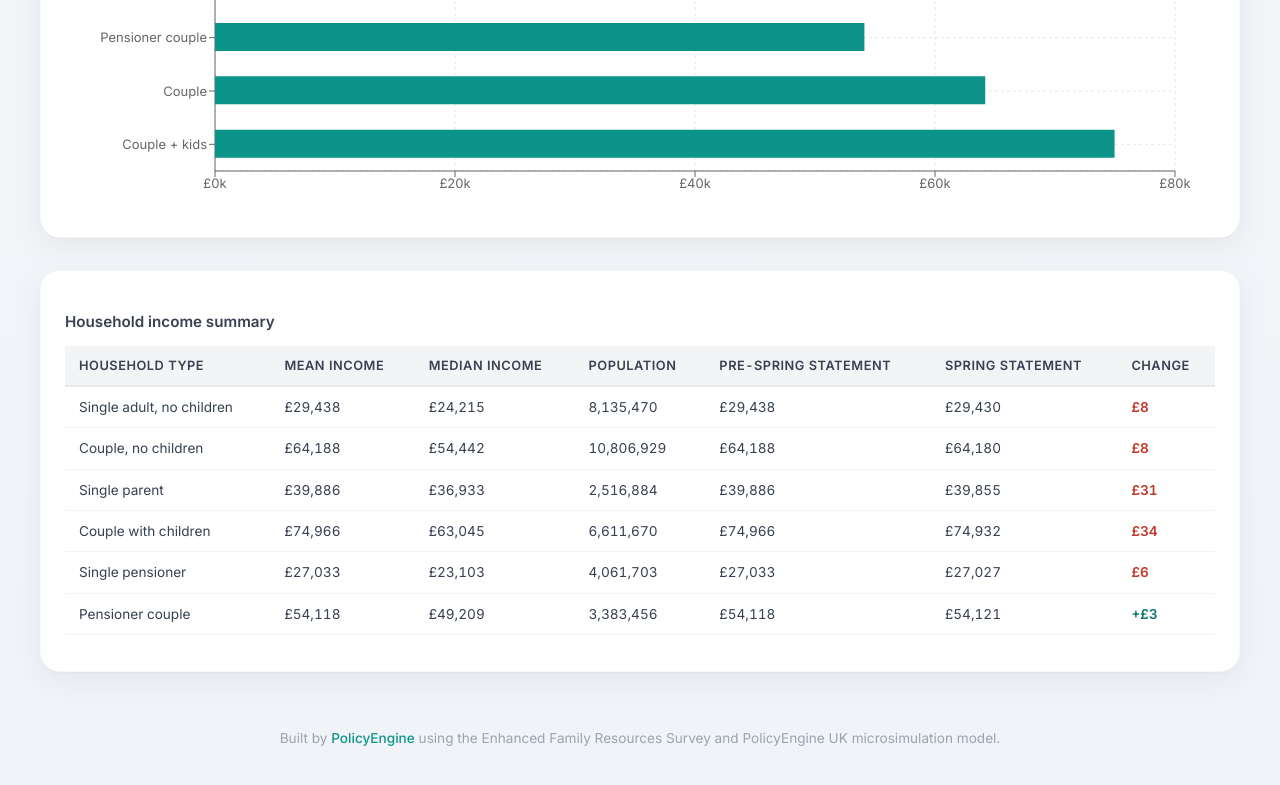
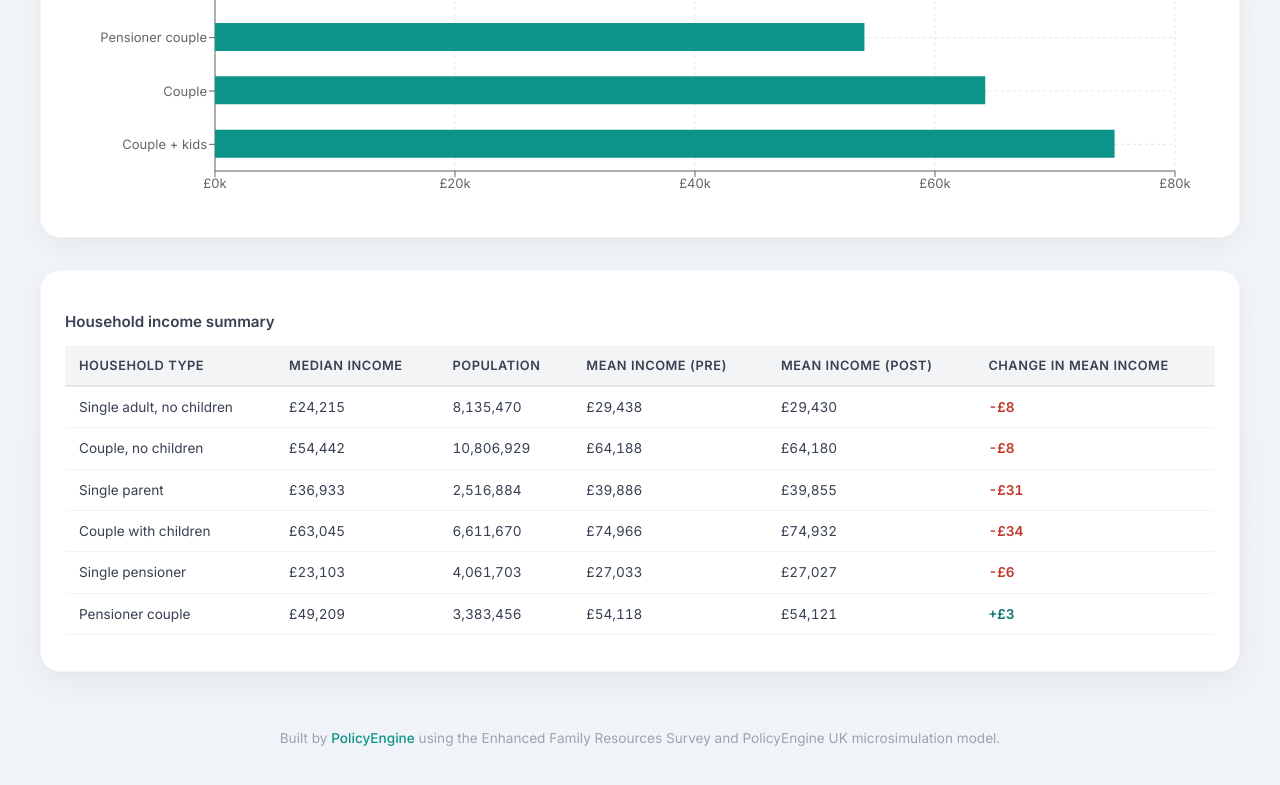
Before and after one commit to PolicyEngine/uk-spring-statement-analysis, a React (Vite) app in the folder dashboard/: page / in a window 1280 px wide. Shown: the part 2730-3515 px from the top of the page. Built offline with nearby package versions, Linux system fonts and the light colour scheme.

Commit message:
Rename columns to Mean income (pre/post) and fix change sign display
Column headers now: Household type, Median income, Population,
Mean income (pre), Mean income (post), Change in mean income.
Negative changes now show -£ sign correctly.

Co-Authored-By: Claude Opus 4.6 <noreply@anthropic.com>

```diff
--- a/dashboard/src/components/ForecastTable.jsx
+++ b/dashboard/src/components/ForecastTable.jsx
@@ -27,7 +27,7 @@ function formatGbp(value) {
 
 function formatGbpChange(value) {
   if (value == null) return "—";
-  const sign = value > 0 ? "+" : "";
+  const sign = value > 0 ? "+" : value < 0 ? "-" : "";
   const cls =
     value > 0
       ? "change-positive"
--- a/dashboard/src/components/HouseholdImpact.jsx
+++ b/dashboard/src/components/HouseholdImpact.jsx
@@ -87,18 +87,16 @@ export default function HouseholdImpact({ stats, comparison }) {
 
   const mergedColumns = [
     "Household type",
-    "Mean income",
     "Median income",
     "Population",
-    "Pre-Spring Statement",
-    "Spring Statement",
-    "Change",
+    "Mean income (pre)",
+    "Mean income (post)",
+    "Change in mean income",
   ];
   const mergedRows = stats.map((r) => {
     const comp = comparison.find((c) => c.group === r.group) || {};
     return [
       r.group,
-      r.mean_hnet,
       r.median_hnet,
       Math.round(r.weighted_n).toLocaleString("en-GB"),
       comp.baseline_hnet,
```
